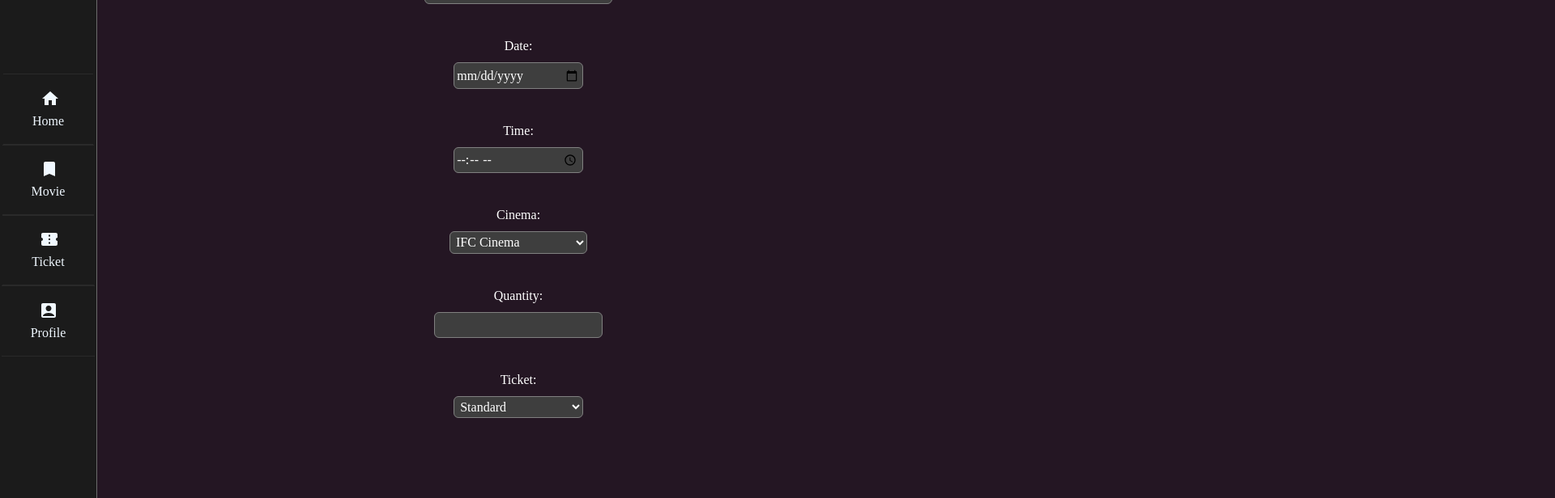
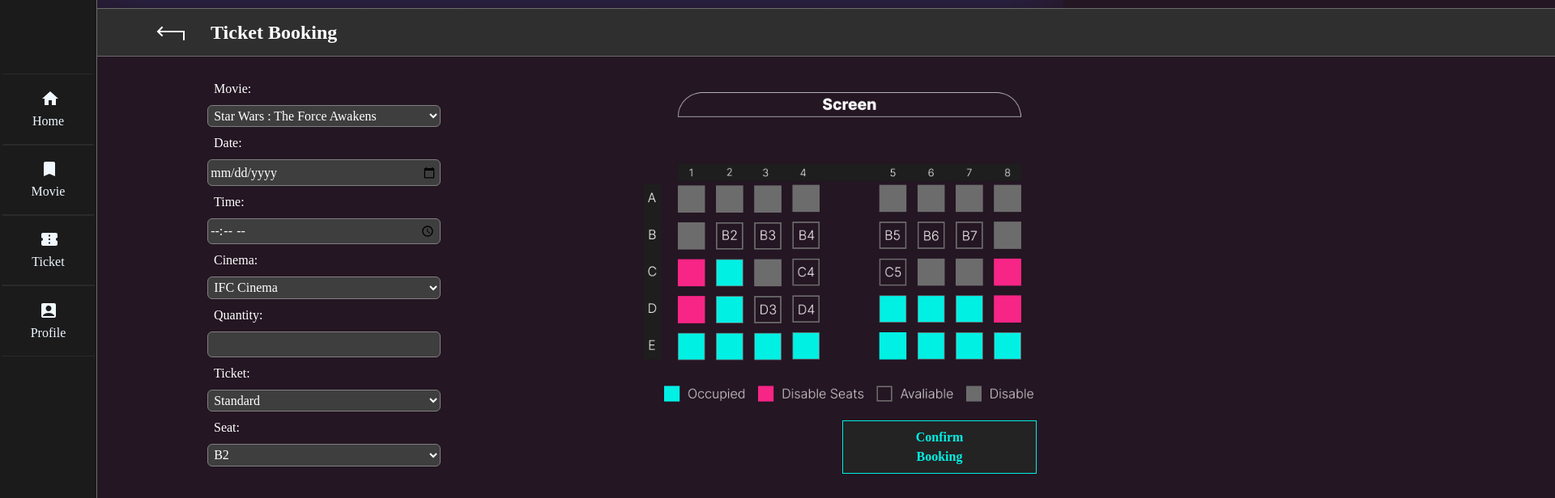
Before and after one commit to ITRyan/CCC_React, a React (Create React App) app in the folder ccc-project/: page /ticketform in a window 1280 px wide. Shown: the part 134-750 px from the top of the page at 81% size, 1920 px wide, since content can reach past the window. Built offline with nearby package versions, Linux system fonts and the light colour scheme.

Commit message:
update ticket form

```diff
--- a/ccc-project/src/App.css
+++ b/ccc-project/src/App.css
@@ -677,16 +677,28 @@ p.text span {
 /*-----------Ticket buying CSS -------------*/
 
 .ticketing-form {
-  position: relative;
+  position: absolute;
   color: white;
+  left: 16rem;
+  top: 14rem;
+  float: left;
+  width: 50%;
+}
+
+.seatplan {
+  float: right;
+  width: 60%;
+  scale: 40%;
+  position: absolute;
+  left: 34rem;
+  top: -6rem;
 }
 
 .form-row {
-  display: grid;
-  align-content: center;
-  justify-content: center;
-  padding: 1rem;
-  text-align: center;
+  display: flex;
+  text-align: left;
+  width: 18rem;
+  flex-direction: column;
 }
 
 .form-row label{
@@ -701,6 +713,28 @@ p.text span {
   border-radius: 0.375rem;
   padding: 0.2rem;
 }
+
+.submit-booking-btn {
+  position: absolute;
+  bottom: 5rem;
+  left: 65rem;
+  color: #00F0E4;
+  background-color: #232323;
+  border-radius: 0;
+  border: 1px solid #00F0E4;
+  padding: 0.5rem;
+  padding-right: 5rem;
+  padding-left: 5rem;
+  font-weight: 800;
+
+}
+
+.submit-booking-btn:hover {
+  background-color: #00F0E4;
+  color:#232323;
+  font-weight:800;
+}
+
 
 
 
--- /dev/null
+++ b/ccc-project/src/Pages/TicketForm.jsx
@@ -0,0 +1,70 @@
+import { Link } from "react-router-dom";
+import React from 'react'
+
+
+const TicketForm =()=>{
+    return(
+        <div className="ticketing-form">
+                <div className="form-row">
+                <label htmlFor="movie">Movie:</label>
+                <select id="movie">
+                    <option value="starwars">Star Wars : The Force Awakens</option>
+                    <option value="johnwick">John Wick : Chapter 4</option>
+                    <option value="fastx">Fast X</option>
+                  </select>
+                </div>
+
+
+                <div className="form-row">
+                  <label htmlFor="date">Date:</label>
+                  <input type="date" id="date" />
+                </div>
+
+                <div className="form-row">
+                  <label htmlFor="time">Time:</label>
+                  <input type="time" id="time" />
+                </div>
+
+                <div className="form-row">
+                  <label htmlFor="veune">Cinema:</label>
+                    <select className='veune-dropdown'>
+                      <option value="venue1">IFC Cinema</option>
+                      <option value="venue2">K11 Musea Cinema</option>
+                      <option value="venue3">Times Square Cinema</option>
+                    </select>
+                </div>
+
+                <div className="form-row">
+                  <label htmlFor="quantity">Quantity:</label>
+                  <input type="number" id="quantity" min="1" />
+                </div>
+
+                <div className="form-row">
+                  <label htmlFor="ticket">Ticket:</label>
+                  <select id="ticket">
+                    <option value="standard">Standard</option>
+                    <option value="premium">Premium</option>
+                    <option value="vip">VIP</option>
+                  </select>
+                </div>
+
+                <div className="form-row">
+                  <label htmlFor="ticket">Seat:</label>
+                  <select id="ticket">
+                    <option value="B2">B2</option>
+                    <option value="B3">B3</option>
+                    <option value="B4">B4</option>
+                    <option value="B5">B5</option>
+                    <option value="B6">B6</option>
+                    <option value="B7">B7</option>
+                    <option value="C4">C4</option>
+                    <option value="C5">C5</option>
+                    <option value="D3">D3</option>
+                    <option value="D4">D4</option>
+                  </select>
+                </div>
+              </div>
+    );
+}
+
+export default TicketForm;
--- a/ccc-project/src/Pages/TicketPage.jsx
+++ b/ccc-project/src/Pages/TicketPage.jsx
@@ -1,5 +1,10 @@
 import React from 'react'
 import Sidebar from "../Components/Sidebar";
+import returnbtn from "../icn/icn_return.svg";
+import shortbanner from "../img/AvengersBanner_short.png";
+import { Link } from "react-router-dom";
+import Seatplan from "../img/seatplan.png";
+import TicketForm from './TicketForm';
 
 const TicketPage = () => {
   const handleReturn = () => {
@@ -10,46 +15,28 @@ const TicketPage = () => {
   return (
     <div>
       <Sidebar/>
-      <h1>Upcoming Booking</h1>
-      <div className="ticketing-form">
-        <div className="form-row">
-          <label htmlFor="movie">Movie:</label>
-          <select id="movie">
-            <option value="starwars">Star Wars : The Force Awakens</option>
-            <option value="johnwick">John Wick : Chapter 4</option>
-            <option value="fastx">Fast X</option>
-          </select>
+      <img src= {shortbanner} alt="Movie Poster" className='short-banner'/>
+
+        <div className="movie-heading-div">
+          <div className="heading-container">
+           <Link to="/" className='return-button'><img src={returnbtn} alt="btn"/></Link>
+            <p className="heading-text">Ticket Booking</p>
+          </div>
         </div>
-        <div className="form-row">
-          <label htmlFor="date">Date:</label>
-          <input type="date" id="date" />
+
+        <div className="seatplan">
+          <img src={Seatplan} alt="seatplan"/>
         </div>
-        <div className="form-row">
-          <label htmlFor="time">Time:</label>
-          <input type="time" id="time" />
-        </div>
-        <div className="form-row">
-          <label htmlFor="veune">Cinema:</label>
-            <select className='veune-dropdown'>
-              <option value="venue1">IFC Cinema</option>
-              <option value="venue2">K11 Musea Cinema</option>
-              <option value="venue3">Times Square Cinema</option>
-            </select>
-        </div>
-        <div className="form-row">
-          <label htmlFor="quantity">Quantity:</label>
-          <input type="number" id="quantity" min="1" />
-        </div>
-        <div className="form-row">
-          <label htmlFor="ticket">Ticket:</label>
-          <select id="ticket">
-            <option value="standard">Standard</option>
-            <option value="premium">Premium</option>
-            <option value="vip">VIP</option>
-          </select>
-        </div>
-        <button onClick={handleReturn}>Previous Page</button>
-      </div>
+
+        <TicketForm />
+
+
+
+           <Link to="/upcomingticket">
+              <button className="submit-booking-btn" onClick={handleReturn}>Confirm Booking</button>
+          </Link>
+
+
     </div>
   );
 };
```
Also changed, not shown: ccc-project/src/img/seatplan.png (added).
